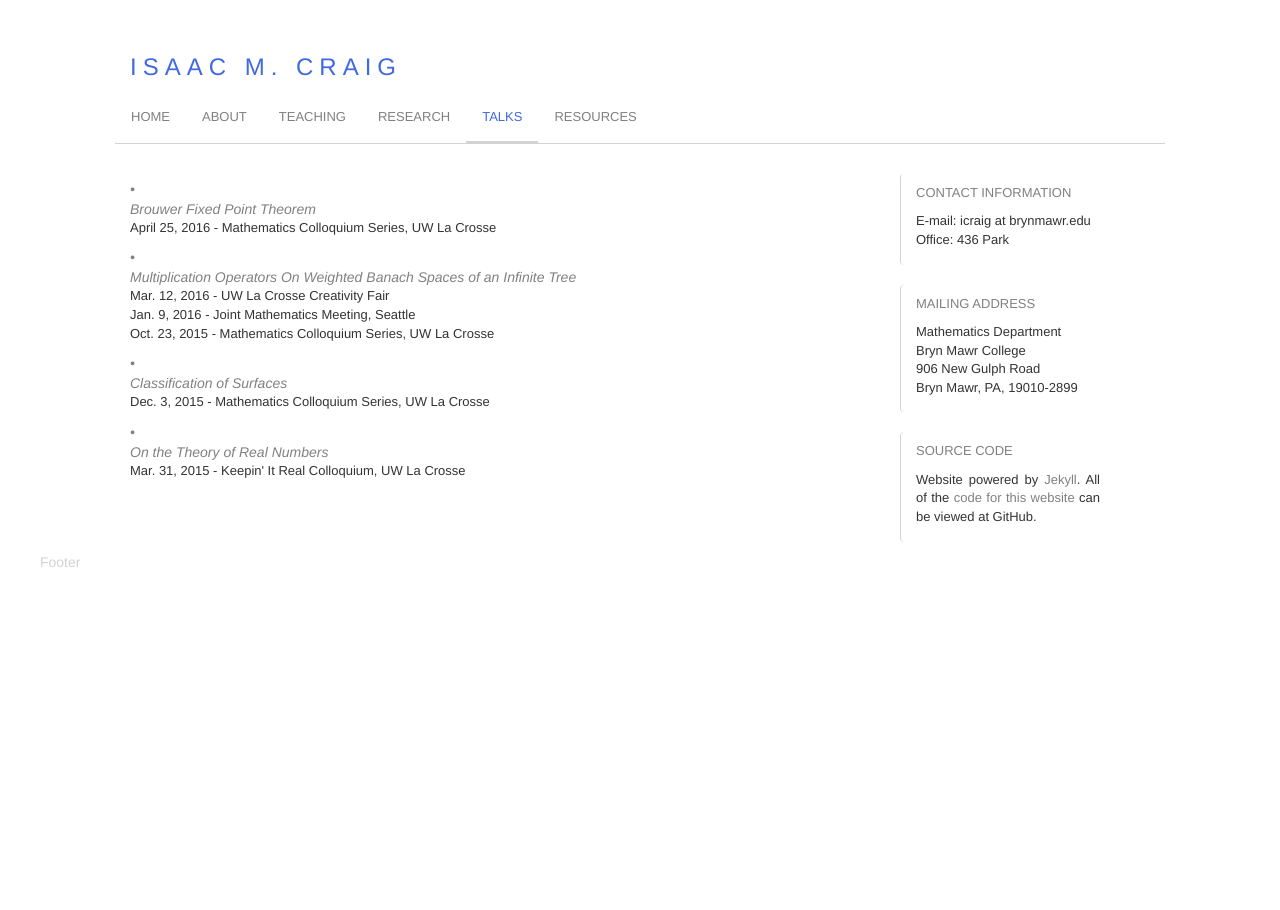
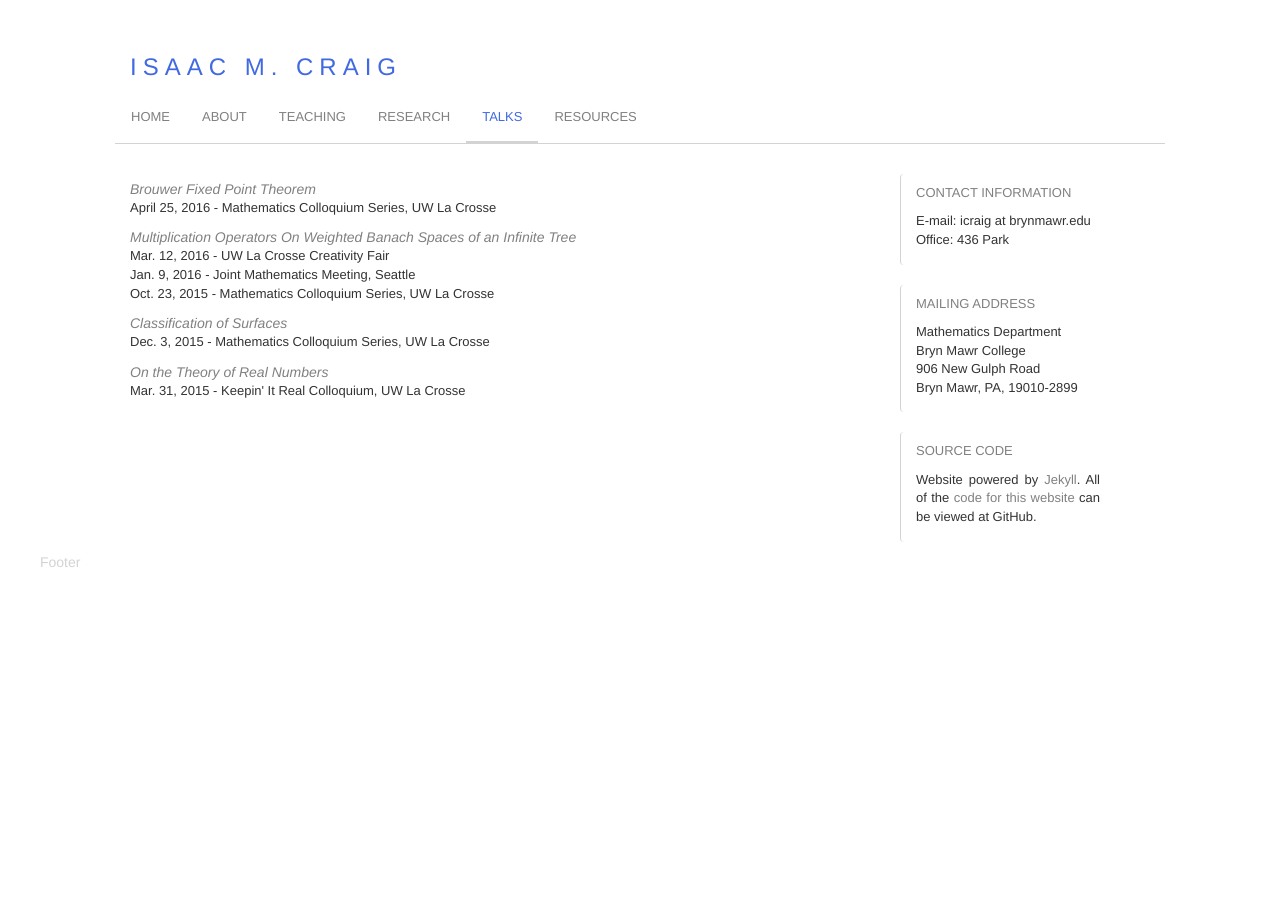
Before and after one commit to isundberg/isaacmc.github.io, a Jekyll site: the page built from talks/index.html, in a window 1280 px wide. Built offline with Jekyll 4.4.1, drawn with Linux system fonts in a browser that asks for light colours.

Commit message:
Update index.html

```diff
--- a/talks/index.html
+++ b/talks/index.html
@@ -3,34 +3,26 @@ layout: default
 title:
 ---
 
-
-<div id="block1"></div>
-<div id="block2"></div>
-<div id="block3"></div>
-<div id="block4"></div>
-<div id="block5"></div>
-<div id="block6"></div>
-
 <div id="contentBlock" class="col-sm-12">
 
-    <div id="contentItem" class="col-sm-8"><div id="bullet">&#8226</div>Brouwer Fixed Point Theorem</div>
+    <div id="contentItem" class="col-sm-8">Brouwer Fixed Point Theorem</div>
     <ul id="contentList" class="col-sm-8">
     <li>April 25, 2016 - Mathematics Colloquium Series, UW La Crosse</li>
     </ul>
 
-    <div id="contentItem" class="col-sm-8"><div id="bullet">&#8226</div>Multiplication Operators On Weighted Banach Spaces of an Infinite Tree</div>
+    <div id="contentItem" class="col-sm-8">Multiplication Operators On Weighted Banach Spaces of an Infinite Tree</div>
     <ul id="contentList" class="col-sm-8">
     <li>Mar. 12, 2016 - UW La Crosse Creativity Fair</li>
     <li>Jan. 9, 2016 - Joint Mathematics Meeting, Seattle</li>
     <li>Oct. 23, 2015 - Mathematics Colloquium Series, UW La Crosse</li>
     </ul>
 
-    <div id="contentItem" class="col-sm-8"><div id="bullet">&#8226</div>Classification of Surfaces</div>
+    <div id="contentItem" class="col-sm-8">Classification of Surfaces</div>
     <ul id="contentList" class="col-sm-8">
     <li>Dec. 3, 2015 - Mathematics Colloquium Series, UW La Crosse</li>
     </ul>
 
-    <div id="contentItem" class="col-sm-8"><div id="bullet">&#8226</div>On the Theory of Real Numbers</div>
+    <div id="contentItem" class="col-sm-8">On the Theory of Real Numbers</div>
     <ul id="contentList" class="col-sm-8">
     <li>Mar. 31, 2015 - Keepin' It Real Colloquium, UW La Crosse</li>
     </ul>
```
